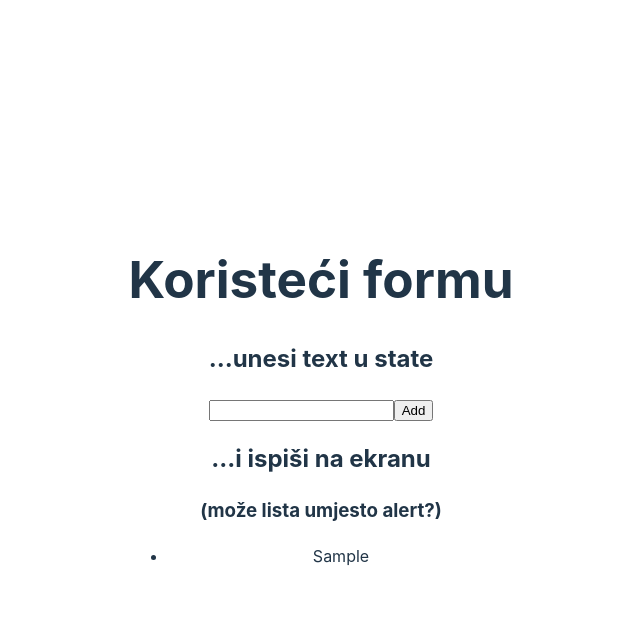
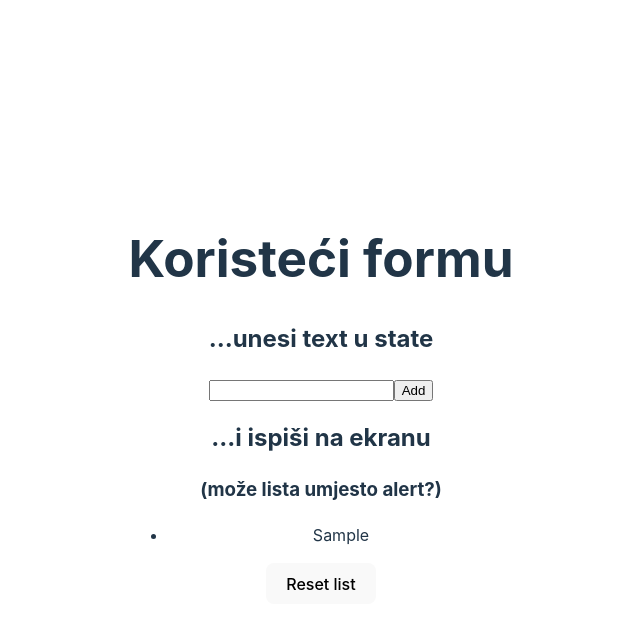
Before and after one commit to komer-algebra/z12-forme, a React (Vite) app: page / in a window 1280 px wide. Both pictures are taken after typing "Sample" into the empty fields and a click on the input "Add". Shown: the top 628 px of the page, without its empty margins (319-959 px from the left). Built offline with nearby package versions, Linux system fonts and the light colour scheme.

Commit message:
Ipak dodao reset button

```diff
--- a/src/App.jsx
+++ b/src/App.jsx
@@ -12,6 +12,10 @@ function App() {
       setBase([...base, { id: base.length + "-" + date.getTime(), text: inputText }]);
     }                              // ako je unesen text, update-a state baze
     setInputText("");              // čisti inputText state -> čisti input field
+  }
+
+  const handleButtonClick = () => {
+    setBase([]);
   }
 
   return (
@@ -30,6 +34,7 @@ function App() {
       <ul>
         {base.map(item => (<li key={item.id}>{item.text}</li>))}
       </ul>
+      {base.length > 0 && <button onClick={handleButtonClick}>Reset list</button>}
     </>
   );
 }
```
